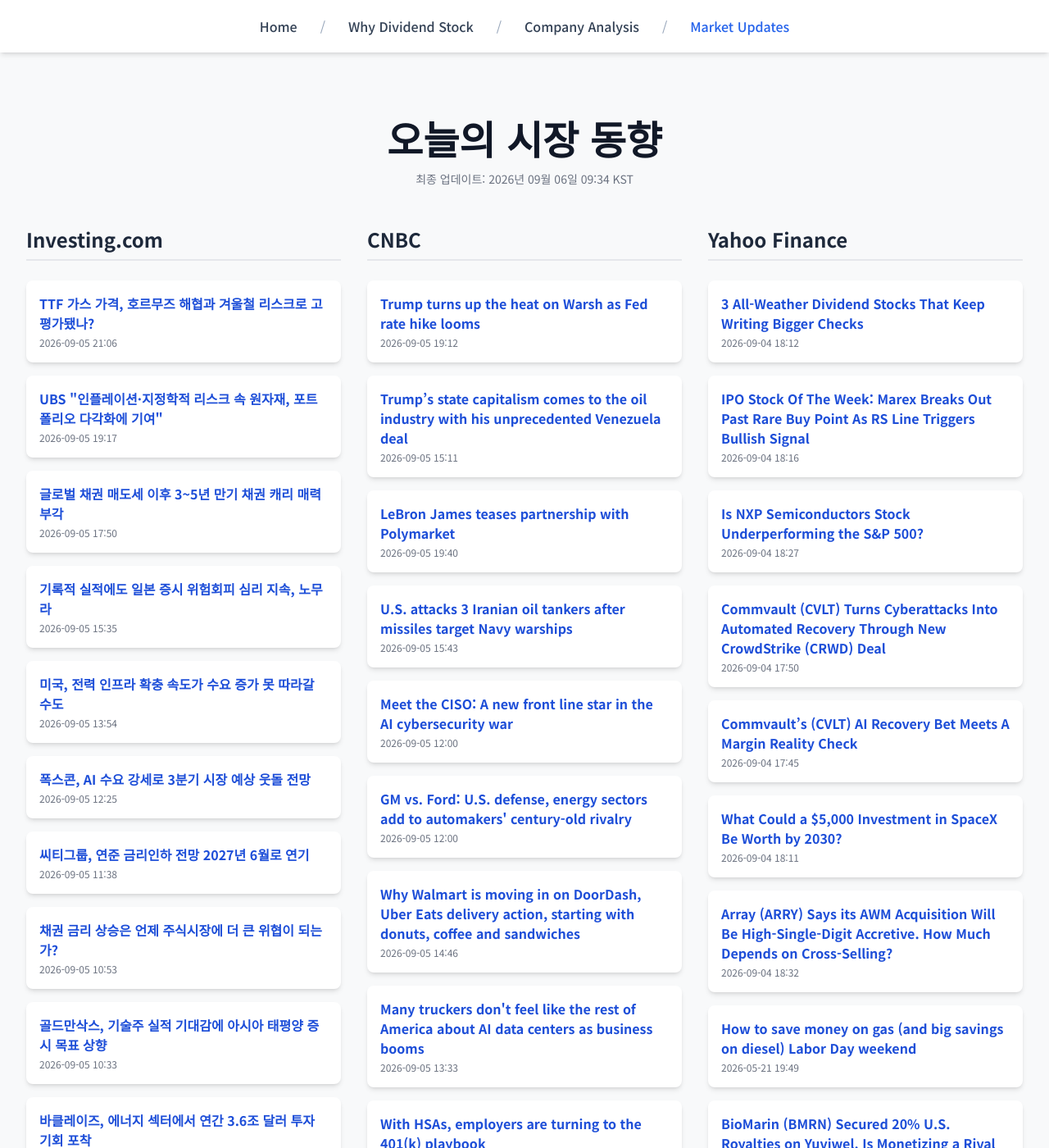
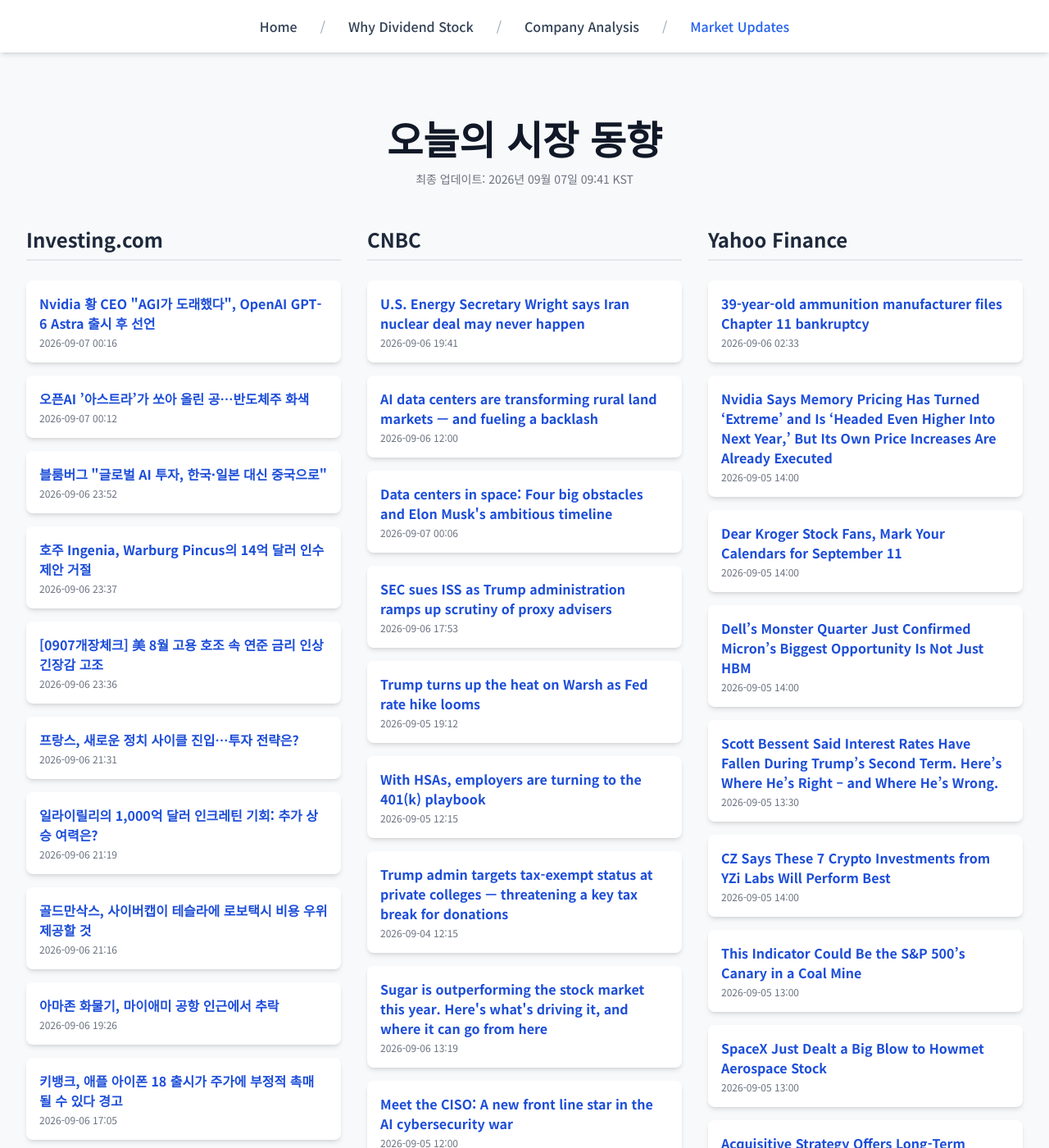
Before and after one commit to Kay-Hwang/my-company-analysis, a Jekyll site: the page built from market-updates.html, in a window 1280 px wide and 1400 px high. Shown: the whole window at 82% size. Built offline with Jekyll 4.4.1, drawn with Linux system fonts in a browser that asks for light colours; nearby versions of some CDN libraries; a script that is not in the unit is left out; some of the changed text lies outside the part shown.

Commit message:
Update daily data

```diff
--- a/_data/latest_data.json
+++ b/_data/latest_data.json
@@ -1,116 +1,98 @@
 {
-  "lastUpdated": "2026년 09월 06일 09:34 KST",
+  "lastUpdated": "2026년 09월 07일 09:41 KST",
   "news": {
     "investing": [
       {
-        "title": "TTF 가스 가격, 호르무즈 해협과 겨울철 리스크로 고평가됐나?",
-        "link": "https://kr.investing.com/news/stock-market-news/article-2085425",
-        "pubDate": "2026-09-05 21:06:23",
-        "summary": "TTF 가스 가격, 호르무즈 해협과 겨울철 리스크로 고평가됐나?"
+        "title": "Nvidia 황 CEO \"AGI가 도래했다\", OpenAI GPT-6 Astra 출시 후 선언",
+        "link": "https://kr.investing.com/news/stock-market-news/article-2085553",
+        "pubDate": "2026-09-07 00:16:58",
+        "summary": "Nvidia 황 CEO \"AGI가 도래했다\", OpenAI GPT-6 Astra 출시 후 선언"
       },
       {
-        "title": "UBS \"인플레이션·지정학적 리스크 속 원자재, 포트폴리오 다각화에 기여\"",
-        "link": "https://kr.investing.com/news/stock-market-news/article-2085422",
-        "pubDate": "2026-09-05 19:17:20",
-        "summary": "UBS \"인플레이션·지정학적 리스크 속 원자재, 포트폴리오 다각화에 기여\""
+        "title": "오픈AI ’아스트라’가 쏘아 올린 공…반도체주 화색",
+        "link": "https://kr.investing.com/news/stock-market-news/article-2085551",
+        "pubDate": "2026-09-07 00:12:13",
+        "summary": "오픈AI ’아스트라’가 쏘아 올린 공…반도체주 화색"
       },
       {
-        "title": "글로벌 채권 매도세 이후 3~5년 만기 채권 캐리 매력 부각",
-        "link": "https://kr.investing.com/news/stock-market-news/article-2085418",
-        "pubDate": "2026-09-05 17:50:46",
-        "summary": "글로벌 채권 매도세 이후 3~5년 만기 채권 캐리 매력 부각"
+        "title": "블룸버그 \"글로벌 AI 투자, 한국·일본 대신 중국으로\"",
+        "link": "https://kr.investing.com/news/stock-market-news/article-2085537",
+        "pubDate": "2026-09-06 23:52:27",
+        "summary": "블룸버그 \"글로벌 AI 투자, 한국·일본 대신 중국으로\""
       },
       {
-        "title": "기록적 실적에도 일본 증시 위험회피 심리 지속, 노무라",
-        "link": "https://kr.investing.com/news/stock-market-news/article-2085416",
-        "pubDate": "2026-09-05 15:35:47",
-        "summary": "기록적 실적에도 일본 증시 위험회피 심리 지속, 노무라"
+        "title": "호주 Ingenia, Warburg Pincus의 14억 달러 인수 제안 거절",
+        "link": "https://kr.investing.com/news/stock-market-news/article-2085535",
+        "pubDate": "2026-09-06 23:37:35",
+        "summary": "호주 Ingenia, Warburg Pincus의 14억 달러 인수 제안 거절"
       },
       {
-        "title": "미국, 전력 인프라 확충 속도가 수요 증가 못 따라갈 수도",
-        "link": "https://kr.investing.com/news/stock-market-news/article-2085411",
-        "pubDate": "2026-09-05 13:54:07",
-        "summary": "미국, 전력 인프라 확충 속도가 수요 증가 못 따라갈 수도"
+        "title": "[0907개장체크] 美 8월 고용 호조 속 연준 금리 인상 긴장감 고조",
+        "link": "https://kr.investing.com/news/stock-market-news/article-2085531",
+        "pubDate": "2026-09-06 23:36:34",
+        "summary": "[0907개장체크] 美 8월 고용 호조 속 연준 금리 인상 긴장감 고조"
       },
       {
-        "title": "폭스콘, AI 수요 강세로 3분기 시장 예상 웃돌 전망",
-        "link": "https://kr.investing.com/news/stock-market-news/article-2085409",
-        "pubDate": "2026-09-05 12:25:24",
-        "summary": "폭스콘, AI 수요 강세로 3분기 시장 예상 웃돌 전망"
+        "title": "프랑스, 새로운 정치 사이클 진입…투자 전략은?",
+        "link": "https://kr.investing.com/news/stock-market-news/article-2085527",
+        "pubDate": "2026-09-06 21:31:16",
+        "summary": "프랑스, 새로운 정치 사이클 진입…투자 전략은?"
       },
       {
-        "title": "씨티그룹, 연준 금리인하 전망 2027년 6월로 연기",
-        "link": "https://kr.investing.com/news/stock-market-news/article-2085405",
-        "pubDate": "2026-09-05 11:38:22",
-        "summary": "씨티그룹, 연준 금리인하 전망 2027년 6월로 연기"
+        "title": "일라이릴리의 1,000억 달러 인크레틴 기회: 추가 상승 여력은?",
+        "link": "https://kr.investing.com/news/stock-market-news/article-2085525",
+        "pubDate": "2026-09-06 21:19:22",
+        "summary": "일라이릴리의 1,000억 달러 인크레틴 기회: 추가 상승 여력은?"
       },
       {
-        "title": "채권 금리 상승은 언제 주식시장에 더 큰 위협이 되는가?",
-        "link": "https://kr.investing.com/news/stock-market-news/article-2085401",
-        "pubDate": "2026-09-05 10:53:48",
-        "summary": "채권 금리 상승은 언제 주식시장에 더 큰 위협이 되는가?"
+        "title": "골드만삭스, 사이버캡이 테슬라에 로보택시 비용 우위 제공할 것",
+        "link": "https://kr.investing.com/news/stock-market-news/article-2085523",
+        "pubDate": "2026-09-06 21:16:58",
+        "summary": "골드만삭스, 사이버캡이 테슬라에 로보택시 비용 우위 제공할 것"
       },
       {
-        "title": "골드만삭스, 기술주 실적 기대감에 아시아 태평양 증시 목표 상향",
-        "link": "https://kr.investing.com/news/stock-market-news/article-93CH-2085398",
-        "pubDate": "2026-09-05 10:33:50",
-        "summary": "골드만삭스, 기술주 실적 기대감에 아시아 태평양 증시 목표 상향"
+        "title": "아마존 화물기, 마이애미 공항 인근에서 추락",
+        "link": "https://kr.investing.com/news/stock-market-news/article-2085519",
+        "pubDate": "2026-09-06 19:26:44",
+        "summary": "아마존 화물기, 마이애미 공항 인근에서 추락"
       },
       {
-        "title": "바클레이즈, 에너지 섹터에서 연간 3.6조 달러 투자 기회 포착",
-        "link": "https://kr.investing.com/news/stock-market-news/article-2085387",
-        "pubDate": "2026-09-05 07:58:16",
-        "summary": "바클레이즈, 에너지 섹터에서 연간 3.6조 달러 투자 기회 포착"
+        "title": "키뱅크, 애플 아이폰 18 출시가 주가에 부정적 촉매 될 수 있다 경고",
+        "link": "https://kr.investing.com/news/stock-market-news/article-2085516",
+        "pubDate": "2026-09-06 17:05:45",
+        "summary": "키뱅크, 애플 아이폰 18 출시가 주가에 부정적 촉매 될 수 있다 경고"
       }
     ],
     "cnbc": [
+      {
+        "title": "U.S. Energy Secretary Wright says Iran nuclear deal may never happen",
+        "link": "https://www.cnbc.com/2026/09/06/iran-us-response-oil-tanker-strikes.html",
+        "pubDate": "Sun, 06 Sep 2026 19:41:23 GMT",
+        "summary": "Iran warned of faster, heavier retaliation against U.S. attacks while acknowledging the war’s mounting toll on its economy."
+      },
+      {
+        "title": "AI data centers are transforming rural land markets — and fueling a backlash",
+        "link": "https://www.cnbc.com/2026/09/06/ai-data-centers-are-transforming-rural-land-markets-fueling-backlash.html",
+        "pubDate": "Sun, 06 Sep 2026 12:00:01 GMT",
+        "summary": "The data center buildout is driving up the price of rural land as some farmers and property owners buy in and others push back against development."
+      },
+      {
+        "title": "Data centers in space: Four big obstacles and Elon Musk's ambitious timeline",
+        "link": "https://www.cnbc.com/2026/09/07/data-centers-space-elon-musk-obstacles.html",
+        "pubDate": "Mon, 07 Sep 2026 00:06:18 GMT",
+        "summary": "Data centers in space: Four big obstacles and Elon Musk's ambitious timeline"
+      },
+      {
+        "title": "SEC sues ISS as Trump administration ramps up scrutiny of proxy advisers",
+        "link": "https://www.cnbc.com/2026/09/06/sec-iss-proxy-adviser-subpoena.html",
+        "pubDate": "Sun, 06 Sep 2026 17:53:53 GMT",
+        "summary": "The SEC sued Institutional Shareholder Services to enforce a subpoena as the Trump administration increases scrutiny of influential proxy advisers."
+      },
       {
         "title": "Trump turns up the heat on Warsh as Fed rate hike looms",
         "link": "https://www.cnbc.com/2026/09/05/trump-warsh-fed-september-rate-hike.html",
         "pubDate": "Sat, 05 Sep 2026 19:12:53 GMT",
         "summary": "Ten days ahead of the next Federal Reserve meeting, the Trump administration looks to be in a full-court press to halt a rate hike in its tracks."
-      },
-      {
-        "title": "Trump’s state capitalism comes to the oil industry with his unprecedented Venezuela deal",
-        "link": "https://www.cnbc.com/2026/09/05/trump-venezuela-oil-north-america-blue-energy-partners-nabep.html",
-        "pubDate": "Sat, 05 Sep 2026 15:11:03 GMT",
-        "summary": "The deal comes eight months after Washington ousted former President Nicolás Maduro in a military raid."
-      },
-      {
-        "title": "LeBron James teases partnership with Polymarket",
-        "link": "https://www.cnbc.com/2026/09/05/lebron-james-polymarket-partnership.html",
-        "pubDate": "Sat, 05 Sep 2026 19:40:11 GMT",
-        "summary": "LeBron James on Saturday teased an upcoming partnership with the prediction markets platform Polymarket in a social media post."
-      },
-      {
-        "title": "U.S. attacks 3 Iranian oil tankers after missiles target Navy warships",
-        "link": "https://www.cnbc.com/2026/09/05/us-iran-oil-tankers-navy-missile-attack.html",
-        "pubDate": "Sat, 05 Sep 2026 15:43:08 GMT",
-        "summary": "Three Iranian crude oil carriers were hit by U.S. forces on Saturday near Iran's key oil export hub, Kharg Island, in the Gulf, U.S. Central Command reported."
-      },
-      {
-        "title": "Meet the CISO: A new front line star in the AI cybersecurity war",
-        "link": "https://www.cnbc.com/2026/09/05/ai-cybersecurity-ciso-executive.html",
-        "pubDate": "Sat, 05 Sep 2026 12:00:01 GMT",
-        "summary": "The OpenAI-Hugging Face agent hack sent shockwaves through the business world and helped put the chief information security officer into the spotlight."
-      },
-      {
-        "title": "GM vs. Ford: U.S. defense, energy sectors add to automakers' century-old rivalry",
-        "link": "https://www.cnbc.com/2026/09/05/gm-ford-defense-energy.html",
-        "pubDate": "Sat, 05 Sep 2026 12:00:01 GMT",
-        "summary": "General Motors and Ford are looking for new potential growth areas, including by seeking military contracts and getting into energy storage businesses."
-      },
-      {
-        "title": "Why Walmart is moving in on DoorDash, Uber Eats delivery action, starting with donuts, coffee and sandwiches",
-        "link": "https://www.cnbc.com/2026/09/05/walmart-dunkin-subway-delivery-uber-eats-doordash.html",
-        "pubDate": "Sat, 05 Sep 2026 14:46:14 GMT",
-        "summary": "Walmart's deal to deliver for Dunkin' follows one earlier this year for Subway sandwiches, as the nation's largest retailer targets Uber Eats and DoorDash."
-      },
-      {
-        "title": "Many truckers don't feel like the rest of America about AI data centers as business booms",
-        "link": "https://www.cnbc.com/2026/09/05/ai-data-centers-cost-economy.html",
-        "pubDate": "Sat, 05 Sep 2026 13:33:08 GMT",
-        "summary": "Sprawling data center components from HVAC systems to tubing, wiring and semiconductors arrive primarily by truck, a boon for a business hit hard by trade wars."
       },
       {
         "title": "With HSAs, employers are turning to the 401(k) playbook",
@@ -123,68 +105,86 @@
         "link": "https://www.cnbc.com/2026/09/03/treasury-irs-proposal-tax-exempt-schools-charitable-donations.html",
         "pubDate": "Fri, 04 Sep 2026 12:15:44 GMT",
         "summary": "The Treasury has proposed regulations that would strip thousands of private schools of their tax-exempt status and threaten a valuable tax break for donations."
+      },
+      {
+        "title": "Sugar is outperforming the stock market this year. Here's what's driving it, and where it can go from here",
+        "link": "https://www.cnbc.com/2026/09/06/sugar-is-outperforming-the-stock-market-this-year-whats-driving-it.html",
+        "pubDate": "Sun, 06 Sep 2026 13:19:01 GMT",
+        "summary": "The sweetener's prices surged last week, reflecting a sharp deterioration in the global supply outlook."
+      },
+      {
+        "title": "Meet the CISO: A new front line star in the AI cybersecurity war",
+        "link": "https://www.cnbc.com/2026/09/05/ai-cybersecurity-ciso-executive.html",
+        "pubDate": "Sat, 05 Sep 2026 12:00:01 GMT",
+        "summary": "The OpenAI-Hugging Face agent hack sent shockwaves through the business world and helped put the chief information security officer into the spotlight."
+      },
+      {
+        "title": "‘Model fatigue’ sets in as AI labs race to roll out new versions at frenetic pace",
+        "link": "https://www.cnbc.com/2026/09/06/meta-google-openai-anthropic-ai-model-fatigue.html",
+        "pubDate": "Sun, 06 Sep 2026 12:13:49 GMT",
+        "summary": "Anthropic, OpenAI, Meta and Google all released model updates this week, while Nvidia said it's acquiring open-source AI platform Hugging Face."
       }
     ],
     "yahoo": [
       {
-        "title": "3 All-Weather Dividend Stocks That Keep Writing Bigger Checks",
-        "link": "https://finance.yahoo.com/markets/stocks/articles/3-weather-dividend-stocks-keep-181248248.html",
-        "pubDate": "2026-09-04T18:12:48Z",
-        "summary": "3 All-Weather Dividend Stocks That Keep Writing Bigger Checks"
+        "title": "39-year-old ammunition manufacturer files Chapter 11 bankruptcy",
+        "link": "https://finance.yahoo.com/small-business/articles/39-old-major-bullet-manufacturer-023300278.html",
+        "pubDate": "2026-09-06T02:33:00Z",
+        "summary": "39-year-old ammunition manufacturer files Chapter 11 bankruptcy"
       },
       {
-        "title": "IPO Stock Of The Week: Marex Breaks Out Past Rare Buy Point As RS Line Triggers Bullish Signal",
-        "link": "https://www.investors.com/stock-lists/ipo-analysis/marex-stock-mrx-rare-buy-point/?src=A00220&yptr=yahoo",
-        "pubDate": "2026-09-04T18:16:06Z",
-        "summary": "IPO Stock Of The Week: Marex Breaks Out Past Rare Buy Point As RS Line Triggers Bullish Signal"
+        "title": "Nvidia Says Memory Pricing Has Turned ‘Extreme’ and Is ‘Headed Even Higher Into Next Year,’ But Its Own Price Increases Are Already Executed",
+        "link": "https://finance.yahoo.com/technology/ai/articles/nvidia-says-memory-pricing-turned-140002011.html",
+        "pubDate": "2026-09-05T14:00:02Z",
+        "summary": "Nvidia Says Memory Pricing Has Turned ‘Extreme’ and Is ‘Headed Even Higher Into Next Year,’ But Its Own Price Increases Are Already Executed"
       },
       {
-        "title": "Is NXP Semiconductors Stock Underperforming the S&P 500?",
-        "link": "https://finance.yahoo.com/markets/stocks/articles/nxp-semiconductors-stock-underperforming-p-182704441.html",
-        "pubDate": "2026-09-04T18:27:04Z",
-        "summary": "Is NXP Semiconductors Stock Underperforming the S&P 500?"
+        "title": "Dear Kroger Stock Fans, Mark Your Calendars for September 11",
+        "link": "https://finance.yahoo.com/markets/stocks/articles/dear-kroger-stock-fans-mark-140002214.html",
+        "pubDate": "2026-09-05T14:00:02Z",
+        "summary": "Dear Kroger Stock Fans, Mark Your Calendars for September 11"
       },
       {
-        "title": "Commvault (CVLT) Turns Cyberattacks Into Automated Recovery Through New CrowdStrike (CRWD) Deal",
-        "link": "https://finance.yahoo.com/technology/articles/commvault-cvlt-turns-cyberattacks-automated-175037526.html",
-        "pubDate": "2026-09-04T17:50:37Z",
-        "summary": "Commvault (CVLT) Turns Cyberattacks Into Automated Recovery Through New CrowdStrike (CRWD) Deal"
+        "title": "Dell’s Monster Quarter Just Confirmed Micron’s Biggest Opportunity Is Not Just HBM",
+        "link": "https://finance.yahoo.com/markets/stocks/articles/dell-monster-quarter-just-confirmed-140002996.html",
+        "pubDate": "2026-09-05T14:00:02Z",
+        "summary": "Dell’s Monster Quarter Just Confirmed Micron’s Biggest Opportunity Is Not Just HBM"
       },
       {
-        "title": "Commvault’s (CVLT) AI Recovery Bet Meets A Margin Reality Check",
-        "link": "https://finance.yahoo.com/technology/ai/articles/commvault-cvlt-ai-recovery-bet-174535550.html",
-        "pubDate": "2026-09-04T17:45:35Z",
-        "summary": "Commvault’s (CVLT) AI Recovery Bet Meets A Margin Reality Check"
+        "title": "Scott Bessent Said Interest Rates Have Fallen During Trump’s Second Term. Here’s Where He’s Right – and Where He’s Wrong.",
+        "link": "https://finance.yahoo.com/economy/policy/articles/scott-bessent-said-interest-rates-133002371.html",
+        "pubDate": "2026-09-05T13:30:02Z",
+        "summary": "Scott Bessent Said Interest Rates Have Fallen During Trump’s Second Term. Here’s Where He’s Right – and Where He’s Wrong."
       },
       {
-        "title": "What Could a $5,000 Investment in SpaceX Be Worth by 2030?",
-        "link": "https://finance.yahoo.com/markets/stocks/articles/could-5-000-investment-spacex-181100026.html",
-        "pubDate": "2026-09-04T18:11:00Z",
-        "summary": "What Could a $5,000 Investment in SpaceX Be Worth by 2030?"
+        "title": "CZ Says These 7 Crypto Investments from YZi Labs Will Perform Best",
+        "link": "https://finance.yahoo.com/markets/crypto/articles/cz-says-7-crypto-investments-140000139.html",
+        "pubDate": "2026-09-05T14:00:00Z",
+        "summary": "CZ Says These 7 Crypto Investments from YZi Labs Will Perform Best"
       },
       {
-        "title": "Array (ARRY) Says its AWM Acquisition Will Be High-Single-Digit Accretive. How Much Depends on Cross-Selling?",
-        "link": "https://finance.yahoo.com/markets/stocks/articles/array-arry-says-awm-acquisition-183234182.html",
-        "pubDate": "2026-09-04T18:32:34Z",
-        "summary": "Array (ARRY) Says its AWM Acquisition Will Be High-Single-Digit Accretive. How Much Depends on Cross-Selling?"
+        "title": "This Indicator Could Be the S&P 500’s Canary in a Coal Mine",
+        "link": "https://finance.yahoo.com/markets/stocks/articles/indicator-could-p-500-canary-130003859.html",
+        "pubDate": "2026-09-05T13:00:03Z",
+        "summary": "This Indicator Could Be the S&P 500’s Canary in a Coal Mine"
       },
       {
-        "title": "How to save money on gas (and big savings on diesel) Labor Day weekend",
-        "link": "https://finance.yahoo.com/personal-finance/banking/article/how-to-save-money-on-gas-and-big-savings-on-diesel-labor-day-weekend-194922134.html",
-        "pubDate": "2026-05-21T19:49:22Z",
-        "summary": "How to save money on gas (and big savings on diesel) Labor Day weekend"
+        "title": "SpaceX Just Dealt a Big Blow to Howmet Aerospace Stock",
+        "link": "https://finance.yahoo.com/markets/stocks/articles/spacex-just-dealt-big-blow-130002822.html",
+        "pubDate": "2026-09-05T13:00:02Z",
+        "summary": "SpaceX Just Dealt a Big Blow to Howmet Aerospace Stock"
       },
       {
-        "title": "BioMarin (BMRN) Secured 20% U.S. Royalties on Yuviwel. Is Monetizing a Rival Better than Blocking It?",
-        "link": "https://finance.yahoo.com/healthcare/articles/biomarin-bmrn-secured-20-u-162639879.html",
-        "pubDate": "2026-09-04T16:26:39Z",
-        "summary": "BioMarin (BMRN) Secured 20% U.S. Royalties on Yuviwel. Is Monetizing a Rival Better than Blocking It?"
+        "title": "Acquisitive Strategy Offers Long-Term Prospects for QXO Inc. (QXO) Despite Dilution and Integration Risks",
+        "link": "https://finance.yahoo.com/markets/stocks/articles/acquisitive-strategy-offers-long-term-125906273.html",
+        "pubDate": "2026-09-05T12:59:06Z",
+        "summary": "Acquisitive Strategy Offers Long-Term Prospects for QXO Inc. (QXO) Despite Dilution and Integration Risks"
       },
       {
-        "title": "Record Diesel Prices Push Brent Toward $95",
-        "link": "https://finance.yahoo.com/energy/articles/record-diesel-prices-push-brent-162700945.html",
-        "pubDate": "2026-09-04T16:27:00Z",
-        "summary": "Record Diesel Prices Push Brent Toward $95"
+        "title": "Why It’s Time to Load Up on SoFi Stock",
+        "link": "https://finance.yahoo.com/markets/stocks/articles/why-time-load-sofi-stock-142109094.html",
+        "pubDate": "2026-09-05T14:21:09Z",
+        "summary": "Why It’s Time to Load Up on SoFi Stock"
       }
     ]
   }
```
